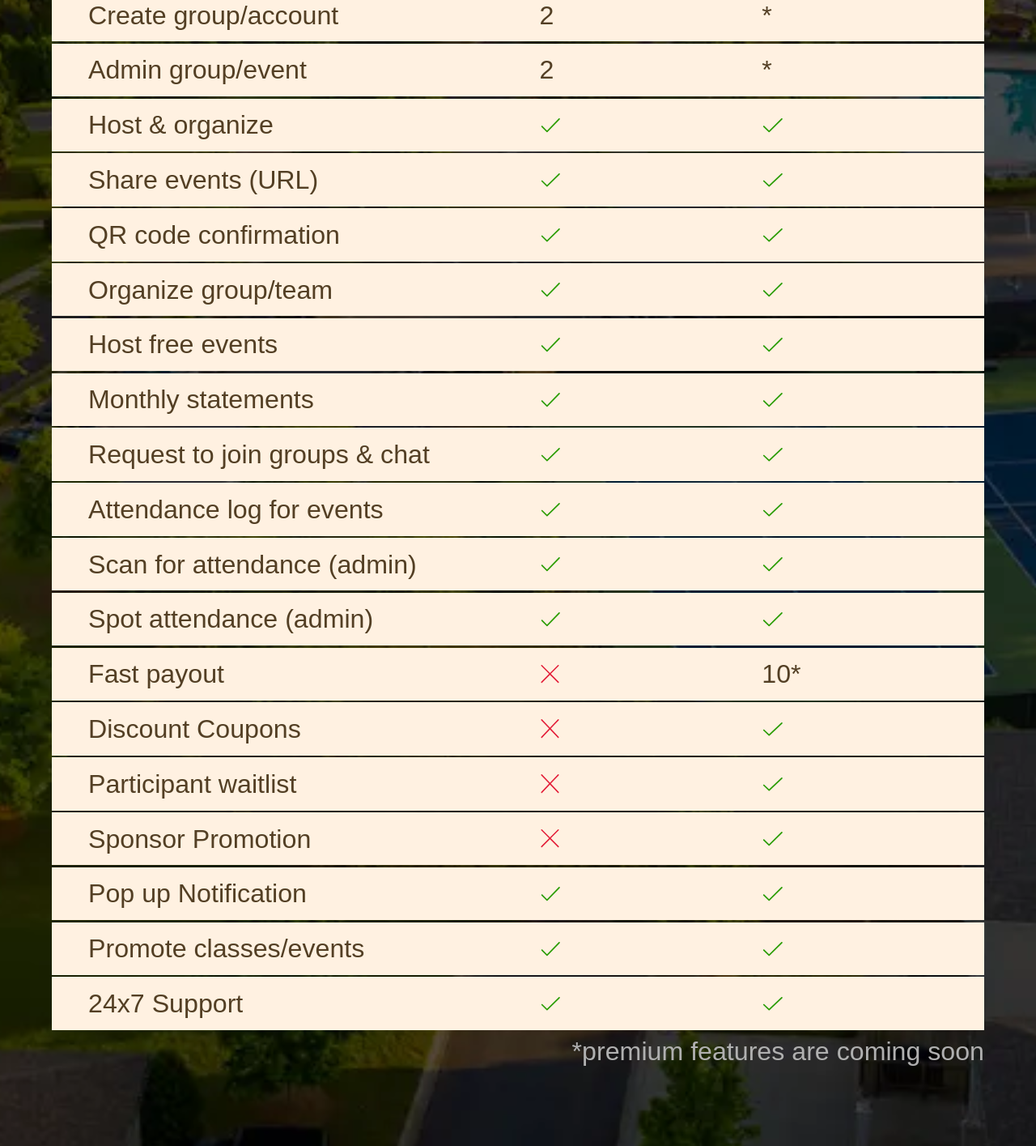
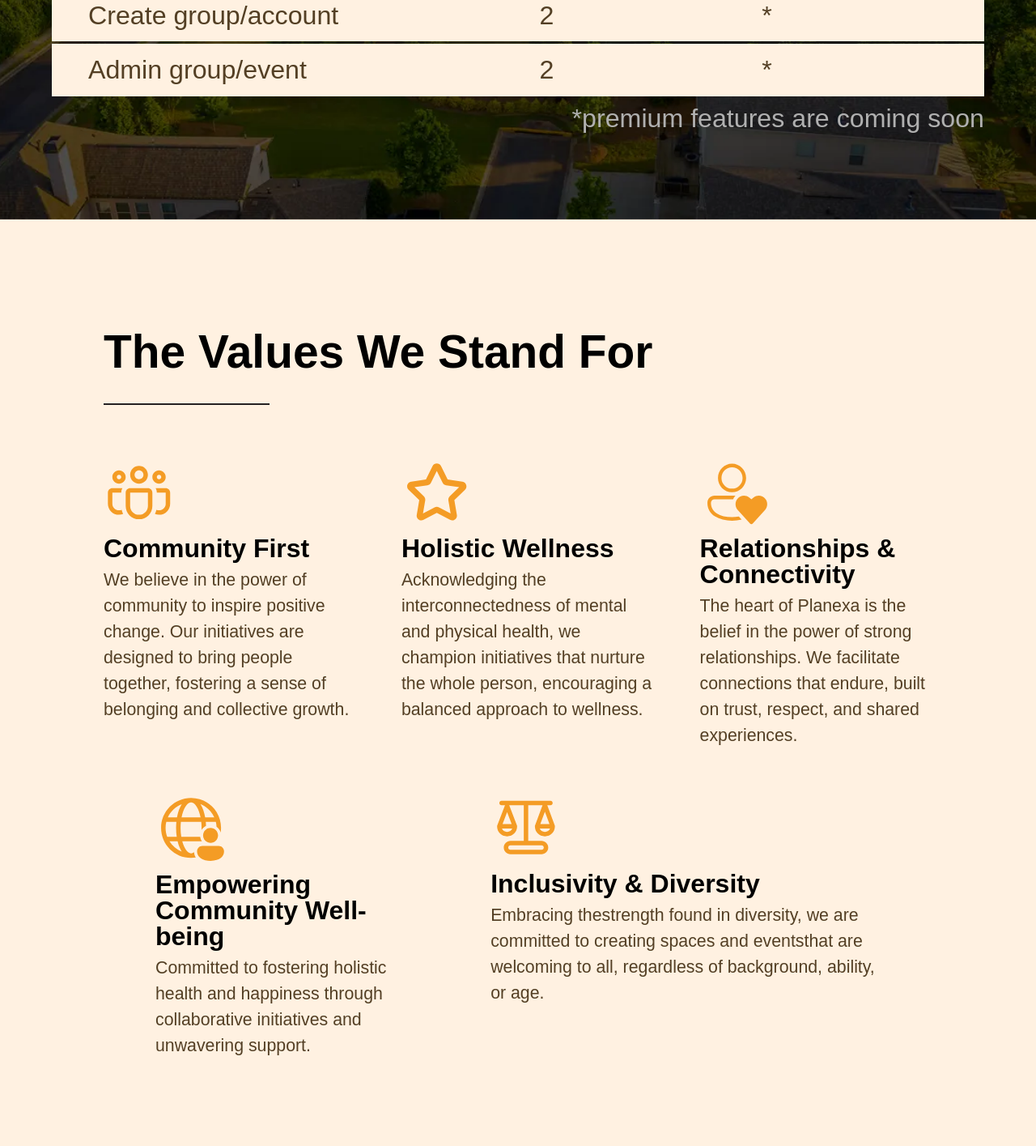
Before and after one commit to redfedted/PlanexaWebsite, a React (Vite) app: page / in a window 1280 px wide. Shown: the part 5420-6835 px from the top of the page at 81% size. Built offline with nearby package versions, Linux system fonts and the light colour scheme; a web font is replaced by a local one.

Commit message:
Update AppFeatures.jsx

```diff
--- a/src/components/AppFeatures.jsx
+++ b/src/components/AppFeatures.jsx
@@ -15,23 +15,7 @@ function AppFeatures() {
     { feature: "Organize event", basic: "yes", premium: "yes" },
     { feature: "Create group/account", basic: "2", premium: "*" },
     { feature: "Admin group/event", basic: "2", premium: "*" },
-    { feature: "Host & organize", basic: "yes", premium: "yes" },
-    { feature: "Share events (URL)", basic: "yes", premium: "yes" },
-    { feature: "QR code confirmation", basic: "yes", premium: "yes" },
-    { feature: "Organize group/team", basic: "yes", premium: "yes" },
-    { feature: "Host free events", basic: "yes", premium: "yes" },
-    { feature: "Monthly statements", basic: "yes", premium: "yes" },
-    { feature: "Request to join groups & chat", basic: "yes", premium: "yes" },
-    { feature: "Attendance log for events", basic: "yes", premium: "yes" },
-    { feature: "Scan for attendance (admin)", basic: "yes", premium: "yes" },
-    { feature: "Spot attendance (admin)", basic: "yes", premium: "yes" },
-    { feature: "Fast payout", basic: "no", premium: "10*" },
-    { feature: "Discount Coupons", basic: "no", premium: "yes" },
-    { feature: "Participant waitlist", basic: "no", premium: "yes" },
-    { feature: "Sponsor Promotion", basic: "no", premium: "yes" },
-    { feature: "Pop up Notification", basic: "yes", premium: "yes" },
-    { feature: "Promote classes/events", basic: "yes", premium: "yes" },
-    { feature: "24x7 Support", basic: "yes", premium: "yes" },
+
   ];
   // const arr = [
   //   "Subscription/Month",
```
